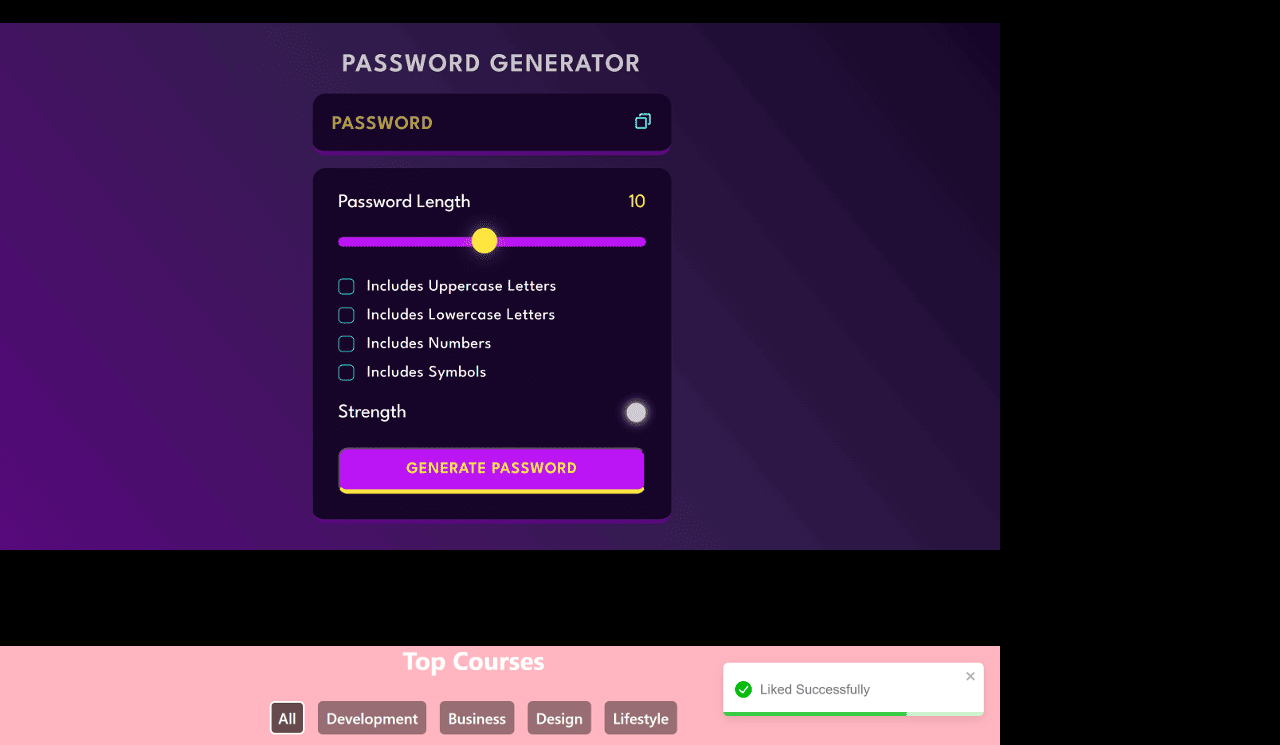
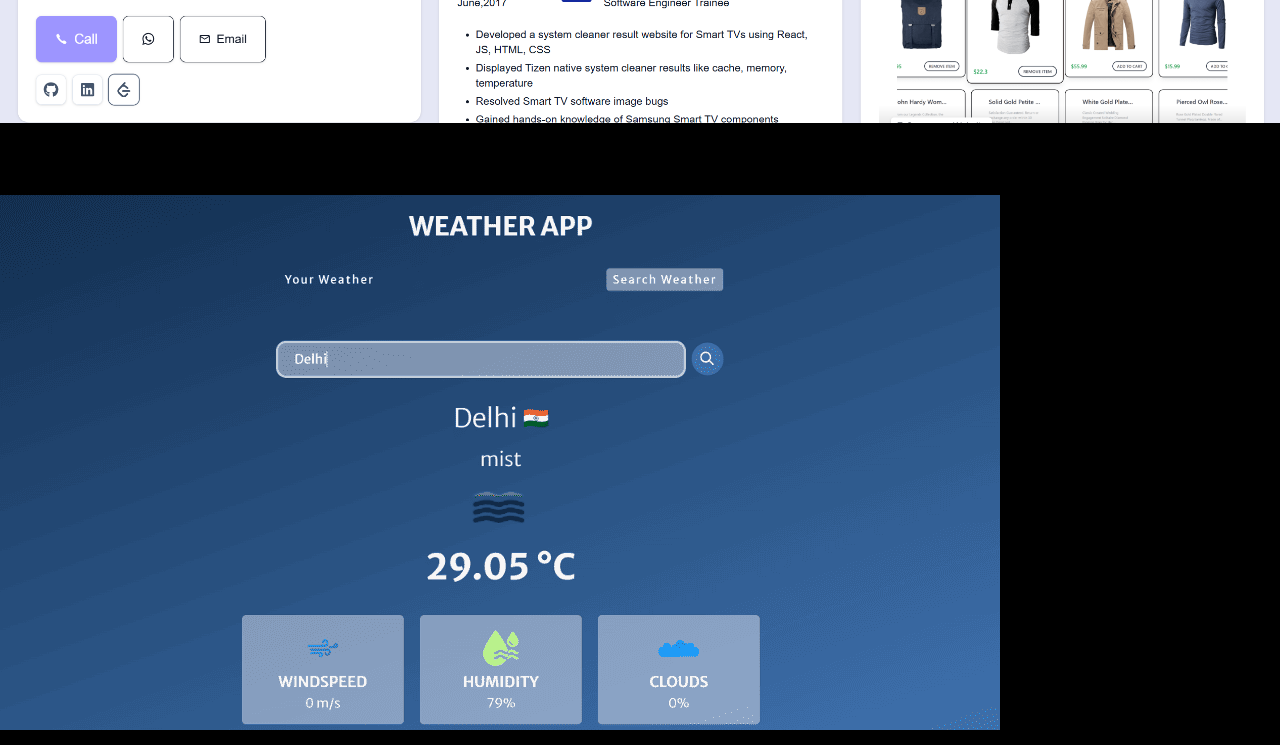
Before and after one commit to lokeshloki3/reactportfolioanimate, a React (Vite) app: page / in a window 1280 px wide. Shown: the part 4820-5565 px from the top of the page. Built offline with nearby package versions, Linux system fonts and the light colour scheme.

Commit message:
projects updated

```diff
--- a/src/constants/index.js
+++ b/src/constants/index.js
@@ -2,8 +2,8 @@ import project0 from "../assets/projects/studysphere.png";
 import project1 from "../assets/projects/shoppingcart.png";
 import project2 from "../assets/projects/blog.png";
 import project3 from "../assets/projects/jobs.png";
-// import project4 from "../assets/projects/portfolio.png";
-import project5 from "../assets/projects/cortihear.png";
+import project4 from "../assets/projects/cortihear.png";
+import project5 from "../assets/projects/portfolio-lokesh.png";
 import project6 from "../assets/projects/weather.png";
 import project7 from "../assets/projects/password.png";
 import project8 from "../assets/projects/topcourses.png";
@@ -100,24 +100,9 @@ export const PROJECTS = [
     ],
     githubPage: "https://lokeshloki3.github.io/reactjobsvitefull/",
   },
-  // {
-  //   title: "Portfolio Website",
-  //   image: project4,
-  //   description:
-  //     "A personal portfolio website showcasing projects, skills, and contact information.",
-  //   technologies: [
-  //     "HTML",
-  //     "CSS",
-  //     "React",
-  //     "TailwindCSS",
-  //     "Router",
-  //     "React Icons",
-  //   ],
-  //   githubPage: "https://lokeshloki3.github.io/reactportfolio/",
-  // },
   {
     title: "Clinic Appointment",
-    image: project5,
+    image: project4,
     description:
       "Created a single-page React website for Doctor appointments, featuring blog categories, a blog page, testimonial slides, and a 'Book Appointment' popup form that stores data in Google Sheets via a POST request using Google Apps Script. The webpage is also mobile-responsive.",
     technologies: [
@@ -130,6 +115,21 @@ export const PROJECTS = [
       "Google Sheets",
     ],
     githubPage: "https://lokeshloki3.github.io/drappointment/",
+  },
+  {
+    title: "Portfolio Website",
+    image: project5,
+    description:
+      "A personal portfolio website showcasing projects, skills, and contact information.",
+    technologies: [
+      "HTML",
+      "CSS",
+      "React",
+      "TailwindCSS",
+      "Router",
+      "React Icons",
+    ],
+    githubPage: "https://lokeshloki3.github.io/portfolio-lokesh/",
   },
   {
     title: "Weather App",
```
Also changed, not shown: src/assets/projects/portfolio-lokesh.png (added).
